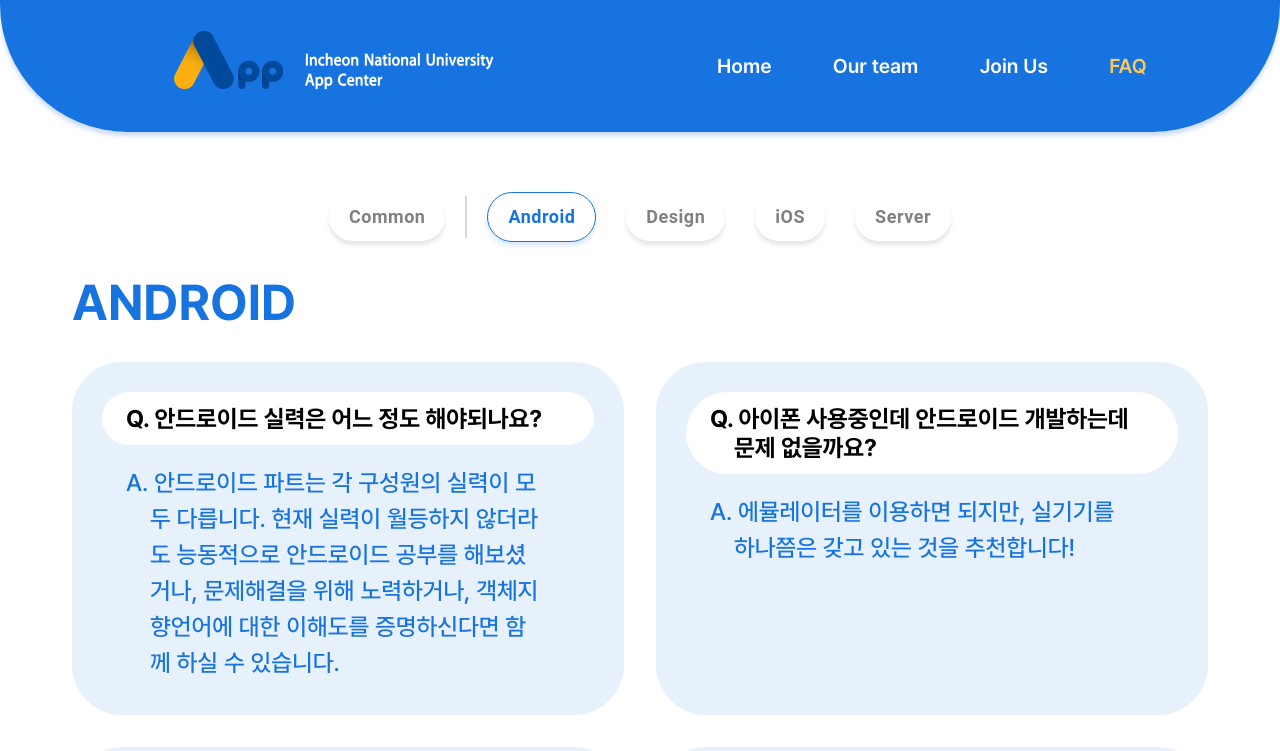
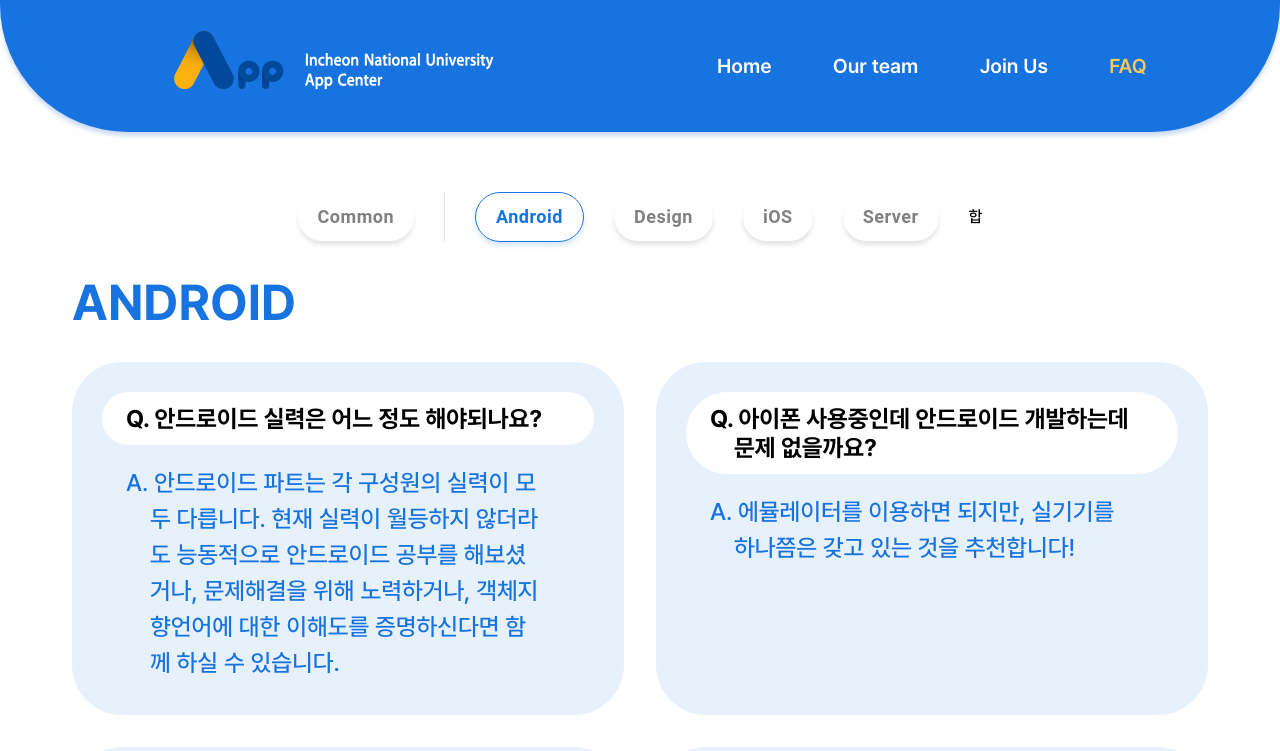
Before and after one commit to inu-appcenter/appcenter-homepage-renewal, a React (Create React App) app: page /faq/android in a window 1280 px wide. Shown: the top 751 px of the page. Built offline with nearby package versions, Linux system fonts and the light colour scheme.

Commit message:
refactor: (누락 커밋 추가)FAQCategoryChip 삭제 후 PartChip으로 통합

```diff
--- a/src/component/FAQCategoryChip.js
+++ /dev/null
@@ -1,111 +0,0 @@
-import styled from "styled-components";
-import {partInfo} from "../resource/string/partInfo";
-import {Button} from "@mui/material";
-
-
-/**
- * @deprecated
- */
-export function FAQCategoryChip({
-                             url = partInfo[0].fullUrl,
-                             onButtonClick,
-                             common = true,
-                             web=false
-                         }) {
-    return (
-        <FlexBox>
-            <Button
-                className={url.split('/').at(-1) === 'common' ? 'active' : ''}
-                onClick={e=>onButtonClick(e, 'common')}
-            >
-                Common
-            </Button>
-            <Divider/>
-            <ButtonGroup>
-                {partInfo.slice(1).map((part) => (
-                    (!web && part.partName === 'Web')
-                        ? null
-                        : <Button
-                            key={part.id}
-                            className={url.split('/').at(-1) === part.partName.toLowerCase() ? 'active' : ''}
-                            onClick={e => onButtonClick(e, part.partName.toLowerCase())}
-                        >
-                            {part.partName}
-                        </Button>
-                ))}
-            </ButtonGroup>
-        </FlexBox>
-    )
-}
-const FlexBox = styled.div`
-  display: flex;
-  justify-content: center;
-  align-items: center;
-  Button {
-    outline: none;
-    color: ${props => props.theme.color.gray};
-    font-weight: 600;
-    border-radius: 999px;
-    box-shadow: 0 4px 4px rgba(0, 0, 0, .10);
-    text-transform: none;
-    font-size: ${props => props.theme.fontSize.bigDesktop.caption};
-    height: auto;
-    padding: 12px 40px;
-    @media (max-width: 1800px) {
-      font-size: ${props => props.theme.fontSize.desktop.caption};
-      padding: 8px 20px;
-    }
-    @media (max-width: 1200px) {
-      font-size: ${props => props.theme.fontSize.tablet.caption};
-    }
-    @media (max-width: 768px) {
-      font-size: ${props => props.theme.fontSize.smallTablet.caption};
-      padding: 4px 12px;
-    }
-    @media (max-width: 576px) {
-      font-size: ${props => props.theme.fontSize.mobile.caption};
-      padding: 4px 8px;
-      margin-top: 4px;
-    }
-  }
-
-  Button.active {
-    color: ${props => props.theme.color.primary};
-    border: solid 1px ${props => props.theme.color.primary};
-    box-shadow: 0 4px 4px rgba(23, 115, 224, .15);
-  }
-`;
-
-const ButtonGroup = styled.div`
-  display: flex;
-  justify-content: center;
-  flex-wrap: wrap;
-  align-items:center;
-  gap: 30px;
-  @media (max-width: 576px) {
-    gap: 4px;
-  }
-  @media (max-width: 480px) {
-    display: grid;
-    grid-template:
-            "a b"
-            "c d";
-  }
-`;
-const Divider = styled.div`
-  height: 54px;
-  width: 2px;
-  min-width: 2px;
-  margin: 0 20px;
-  background: rgba(0,0,0,.15);
-  @media (max-width: 1800px) {
-    height: 42.5px;
-  }
-  @media (max-width: 1200px) {
-    height: 39px;
-  }
-  @media (max-width: 768px) {
-    margin: 4px 10px 0;
-    height: 27.5px;
-  }
-`;
--- a/src/component/common/PartChip.js
+++ b/src/component/common/PartChip.js
@@ -1,6 +1,7 @@
 import styled from "styled-components";
 import {partInfo} from "../../resource/string/partInfo";
 import {Button} from "@mui/material";
+import {Divider} from "@mui/joy";
 
 
 export function PartChip({
@@ -17,14 +18,17 @@ export function PartChip({
                         ? null
                         : (!web && part.partName === 'Web')
                             ? null
-                            : <Button
+                            : <>
+                                <Button
                                     key={part.id}
                                     className={activePart === part.partName.toLowerCase() ? 'active' : ''}
                                     onClick={e => onButtonClick(e, part.partName.toLowerCase())}
                                 >
                                     {part.partName}
                                 </Button>
-                ))}
+                                {part.partName === 'Common' && <Divider orientation="vertical"/>}
+                            </>
+                ))}합
             </ButtonGroup>
         </>
     )
--- /dev/null
+++ b/src/modules/faqSlice.js
@@ -0,0 +1,17 @@
+import {createSlice} from "@reduxjs/toolkit";
+
+const initialState = {
+    part: 'android',
+};
+
+export const faqSlice = createSlice({
+    name:'faq',
+    initialState,
+    reducers:{
+        setPart: (state, action)=>{
+            state.part = action.payload;
+        },
+    }
+});
+
+export const {setPart}= faqSlice.actions;
--- a/src/modules/ourTeamSlice.js
+++ b/src/modules/ourTeamSlice.js
@@ -11,7 +11,6 @@ export const ourTeamSlice = createSlice({
     initialState,
     reducers:{
         setPart: (state, action)=>{
-            console.log(action)
             state.part = action.payload;
         },
         setYear: (state, action)=>{
--- a/src/modules/rootReducer.js
+++ b/src/modules/rootReducer.js
@@ -1,8 +1,10 @@
 import {homeSlice} from "./homeSlice";
 import {ourTeamSlice} from "./ourTeamSlice";
+import {faqSlice} from "./faqSlice";
 
 const rootReducer = {
     home: homeSlice.reducer,
-    ourTeam: ourTeamSlice.reducer
+    ourTeam: ourTeamSlice.reducer,
+    faq: faqSlice.reducer,
 }
 export default rootReducer;
--- a/src/page/FAQDetailPage.js
+++ b/src/page/FAQDetailPage.js
@@ -1,18 +1,28 @@
 import styled from "styled-components";
-import {Outlet, useLocation, useNavigate} from "react-router-dom";
-import {FAQCategoryChip} from "../component/FAQCategoryChip";
+import {Outlet, useNavigate} from "react-router-dom";
+import {PartChip} from "../component/common/PartChip";
+import {useDispatch, useSelector} from "react-redux";
+import {setPart} from "../modules/faqSlice";
+import {useEffect} from "react";
 
 export default function FAQDetailPage() {
-    const location = useLocation();
     const navigate = useNavigate();
+    const dispatch = useDispatch();
+    const part = useSelector(state=>state.faq.part);
+
+    useEffect(()=>{
+        navigate(part)
+    },[navigate, part]);
 
     return (
         <>
             <FAQDetailWrapper>
                 <ContentWrapper>
-                    <FAQCategoryChip
-                        url={location.pathname}
-                        onButtonClick={(e, part) => navigate(part)}
+                    <PartChip
+                        activePart={part}
+                        onButtonClick={(e, part) => dispatch(setPart(part))}
+                        common = {true}
+                        web = {false}
                     />
                     <Outlet/>
                 </ContentWrapper>
```
Lines whose indentation alone changed are shown as unchanged.
